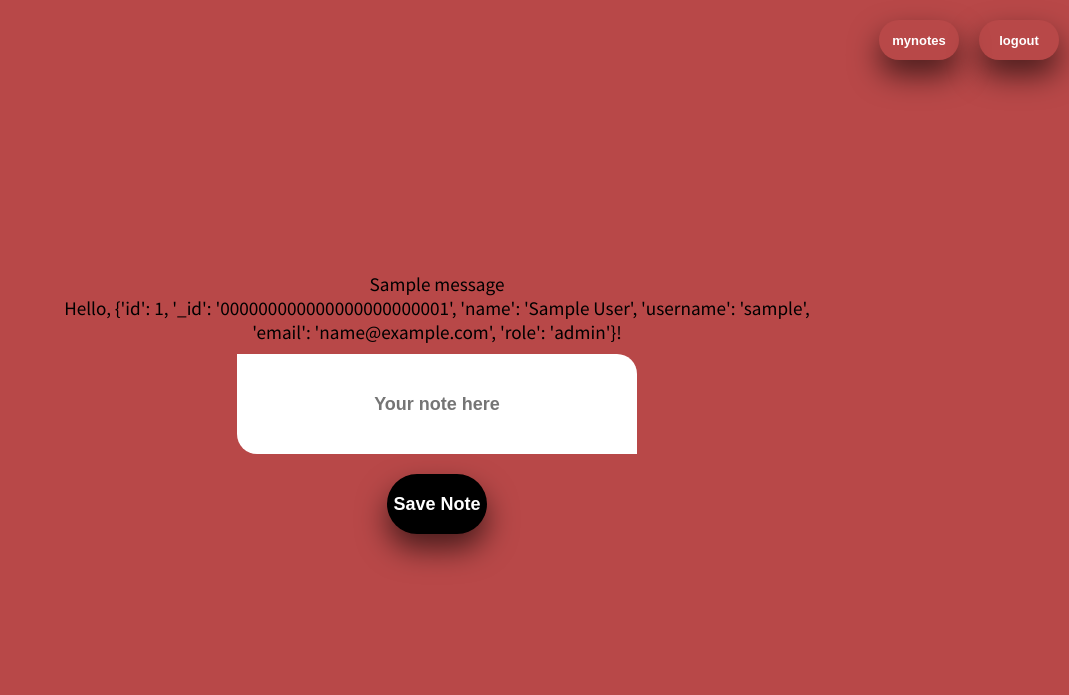
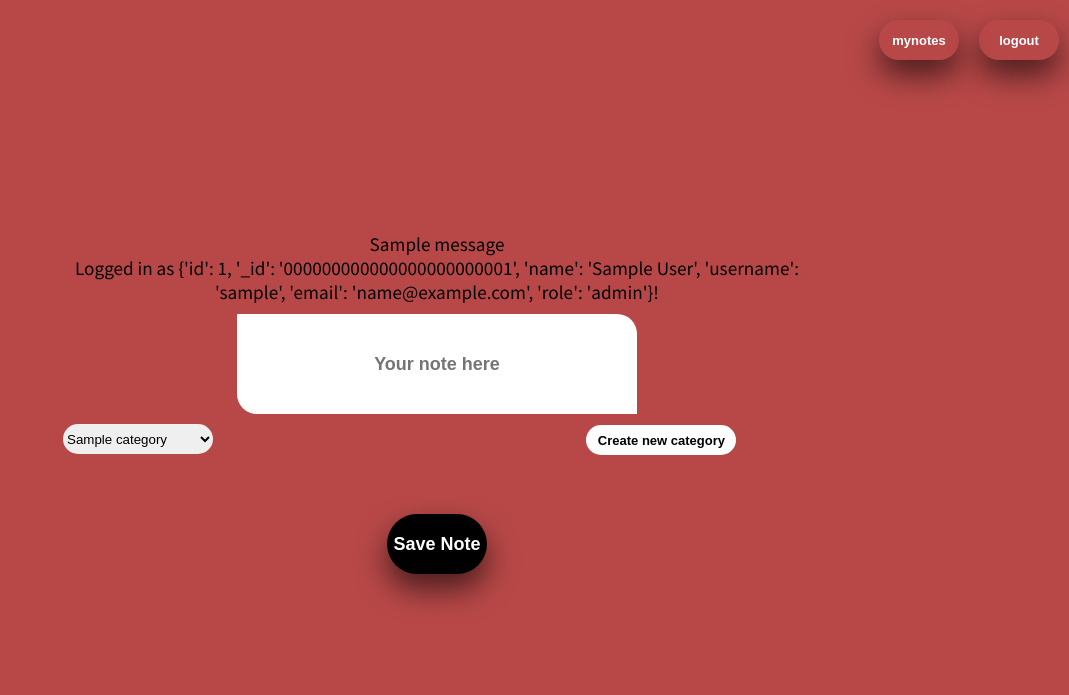
Before and after one commit to Phyvoz/Database-Project-2023, a Flask app: page /user in a window 1280 px wide. Shown: the top 695 px of the page, without its empty margins (211-1280 px from the left). Run offline with Flask 2, Linux system fonts and the light colour scheme; the visitor is signed in with stand-in values (Sample User, id 1); tables that the repository leaves empty hold one stand-in row (values such as "Sample post"); one stand-in notice (Sample message) is shown.

Commit message:
ui fixes

```diff
--- a/static/css/styles.css
+++ b/static/css/styles.css
@@ -37,7 +37,32 @@ h1 {display: flex;
 align-items: center;
 margin: 0;}
 
+select {height: 30px;
+width: 150px;
+border-radius: 20px;
+border: transparent;
+align-items: center;}
+
+.new_cat{width:150;
+height: 30;
+border-radius: 20px;
+border: transparent;
+align-items: center;
+font-size: small;
+position: relative;
+top: -78%;
+left: 30%;
+}
+
 .submit_button {width: 100;
+height: 60;
+box-shadow: 0px 15px 30px 0px rgba(0, 0, 0, 0.6);
+background-color: black;
+color: white;
+border: transparent;
+border-radius: 30px;}
+
+.submit_cat {width: 200;
 height: 60;
 box-shadow: 0px 15px 30px 0px rgba(0, 0, 0, 0.6);
 background-color: black;
@@ -103,6 +128,7 @@ cursor: pointer;}
 
 .note_form {display: flex;
 flex-direction: column;
+flex-wrap: wrap;
 }
 
 .note_field {width: 400;
--- a/templates/edit.html
+++ b/templates/edit.html
@@ -10,7 +10,7 @@
         {% endif %}
         {% endwith %}
         <p>Here you can modify your note</p>
-        <p><input type="text" name="mod_note" placeholder="{{note}}" class="note_field" id="mod_note"></p>
+        <p><input type="text" name="mod_note" placeholder="{{note[0]}}" class="note_field" id="mod_note"></p>
         <select name="cat_mod" id="cat_mod">
         {% for category in ex_categories %}
             <option value="{{ category[1] }}">{{ category[0] }}</option>
--- a/templates/user.html
+++ b/templates/user.html
@@ -9,8 +9,14 @@
             {% endfor %}
         {% endif %}
         {% endwith %}
-        <p>Hello, {{user}}!</p>
-        <p><input type="text" name="nt" placeholder="Your note here" class="note_field"></p>
+        <p>Logged in as {{user}}!</p>
+        <p><input type="text" name="nt" placeholder="Your note here" class="note_field" id="nt"></p>
+        <select name="cat" id="cat">
+        {% for category in categories %}
+            <option value="{{ category[1] }}">{{ category[0] }}</option>
+        {% endfor %}
+        </select>
+        <a href=categories><input type=”button” value="Create new category" class="new_cat"></a>
         <p><input type="submit" value="Save Note" class="submit_button"/></p>
     </form>
 </div>
```
Also changed, not shown: templates/mynotes.html (+12 -1 lines), templates/signup.html (+7 -0 lines).
